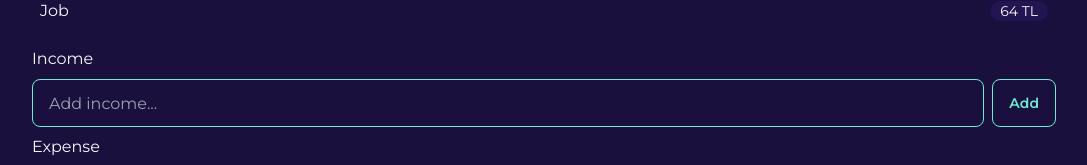
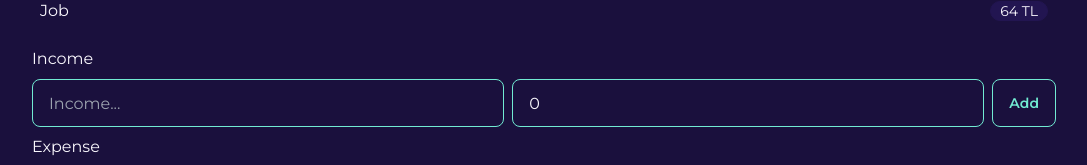
Before and after one commit to doguozcan/budget, a React (Vite) app: page / in a window 1280 px wide. Shown: the part 273-438 px from the top of the page, without its empty margins (96-1183 px from the left). Built offline with nearby package versions, Linux system fonts and the light colour scheme.

Commit message:
Implement add income functionality

```diff
--- a/package.json
+++ b/package.json
@@ -11,7 +11,8 @@
   },
   "dependencies": {
     "react": "^18.2.0",
-    "react-dom": "^18.2.0"
+    "react-dom": "^18.2.0",
+    "uuid": "^9.0.1"
   },
   "devDependencies": {
     "@types/react": "^18.2.66",
--- a/src/components/AddIncome.jsx
+++ b/src/components/AddIncome.jsx
@@ -1,12 +1,47 @@
+import { useState } from 'react'
+import { useContext } from 'react'
+import { AppContext } from '../context/AppContext'
+import { v4 as uuidv4 } from 'uuid'
+
 const AddIncome = () => {
+  const { dispatch } = useContext(AppContext)
+
+  const [incomeName, setIncomeName] = useState('')
+  const [incomeAmount, setIncomeAmount] = useState(0)
+
+  const handleSubmit = (e) => {
+    e.preventDefault()
+
+    dispatch({
+      type: 'ADD_INCOME',
+      payload: {
+        id: uuidv4(),
+        name: incomeName,
+        amount: incomeAmount,
+      },
+    })
+
+    setIncomeAmount('')
+    setIncomeName('')
+  }
+
   return (
-    <form className="flex flex-col gap-2">
+    <form className="flex flex-col gap-2" onSubmit={handleSubmit}>
       <label>Income</label>
       <div className="flex justify-between gap-2">
         <input
           type="text"
-          placeholder="Add income..."
+          placeholder="Income..."
           className="input input-bordered input-success w-full"
+          value={incomeName}
+          onChange={(e) => setIncomeName(e.target.value)}
+        />
+        <input
+          type="number"
+          placeholder="Amount..."
+          className="input input-bordered input-success w-full"
+          value={incomeAmount}
+          onChange={(e) => setIncomeAmount(e.target.value)}
         />
         <button className="btn btn-outline btn-success">Add</button>
       </div>
```
Also changed, not shown: 1 other file (tests, documents, lock files or other folders).
